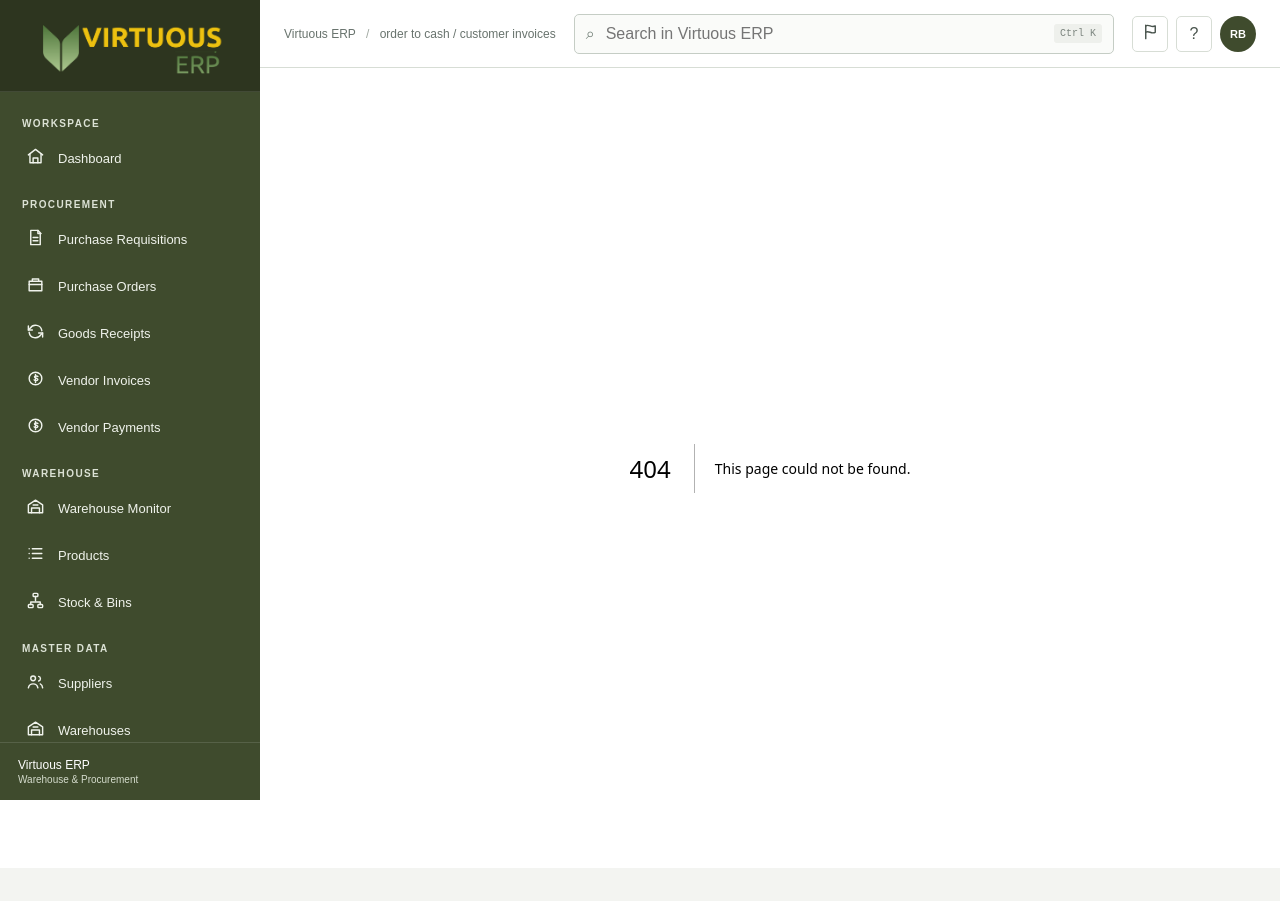
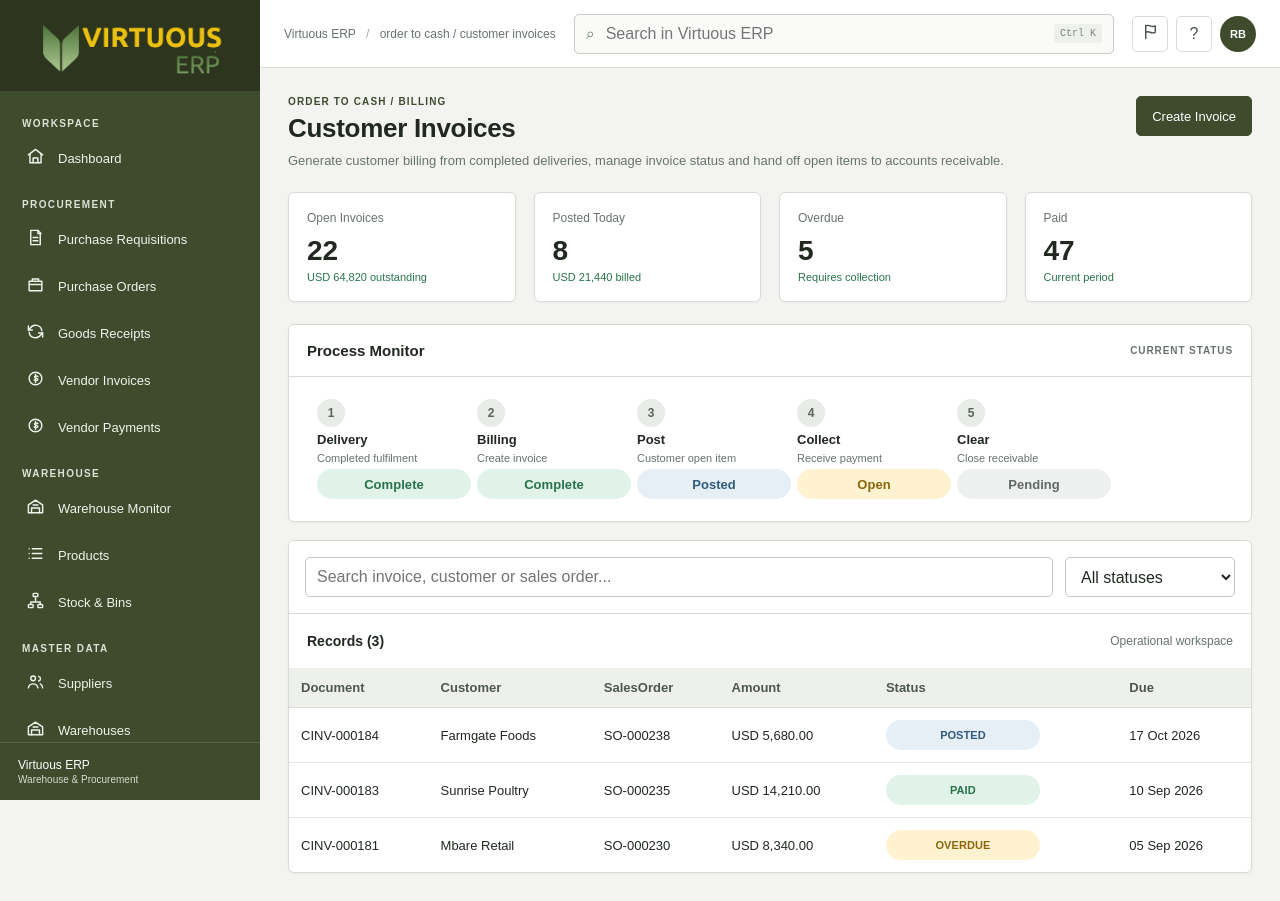
Before and after one commit to robiebnd/Virtuous-ERP, a Next.js app in the folder frontend/: page /order-to-cash/customer-invoices in a window 1280 px wide. Before the commit this address had no page. Before the commit the page ends 868 px from the top, so only its background shows below. Built offline with nearby package versions, Linux system fonts and the light colour scheme; a web font is replaced by a local one.

Commit message:
Add customer invoice workspace

```diff
--- /dev/null
+++ b/frontend/app/order-to-cash/customer-invoices/page.tsx
@@ -0,0 +1,10 @@
+import { ModuleWorkspace } from "@/components/ModuleWorkspace";
+
+export default function CustomerInvoices() {
+  const rows = [
+    { Document: "CINV-000184", Customer: "Farmgate Foods", SalesOrder: "SO-000238", Amount: "USD 5,680.00", Status: "POSTED", Due: "17 Oct 2026" },
+    { Document: "CINV-000183", Customer: "Sunrise Poultry", SalesOrder: "SO-000235", Amount: "USD 14,210.00", Status: "PAID", Due: "10 Sep 2026" },
+    { Document: "CINV-000181", Customer: "Mbare Retail", SalesOrder: "SO-000230", Amount: "USD 8,340.00", Status: "OVERDUE", Due: "05 Sep 2026" },
+  ];
+  return <ModuleWorkspace eyebrow="ORDER TO CASH / BILLING" title="Customer Invoices" description="Generate customer billing from completed deliveries, manage invoice status and hand off open items to accounts receivable." createHref="/order-to-cash/customer-invoices/new" createLabel="Create Invoice" stats={[{label:"Open Invoices",value:"22",foot:"USD 64,820 outstanding"},{label:"Posted Today",value:"8",foot:"USD 21,440 billed"},{label:"Overdue",value:"5",foot:"Requires collection",tone:"warning"},{label:"Paid",value:"47",foot:"Current period",tone:"success"}]} process={[{label:"Delivery",detail:"Completed fulfilment",status:"Complete",tone:"approved"},{label:"Billing",detail:"Create invoice",status:"Complete",tone:"approved"},{label:"Post",detail:"Customer open item",status:"Posted",tone:"ready"},{label:"Collect",detail:"Receive payment",status:"Open",tone:"pending"},{label:"Clear",detail:"Close receivable",status:"Pending",tone:"draft"}]} columns={["Document","Customer","SalesOrder","Amount","Status","Due"]} rows={rows} searchPlaceholder="Search invoice, customer or sales order..." />;
+}
```
